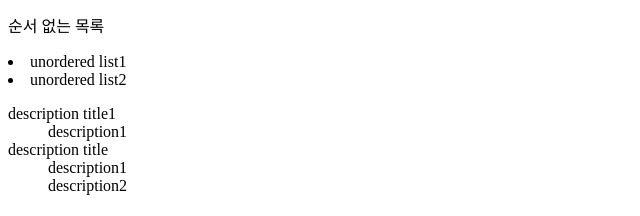
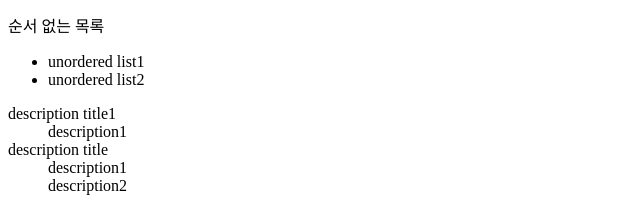
Before and after one commit to shinMyeong2/HTML_CSS_JS, a plain HTML site: page HTML/html 연습/리스트 연습.html in a window 1280 px wide. Shown: the part 335-551 px from the top of the page, 0-640 px from the left. Drawn offline with Linux system fonts and the light colour scheme.

Commit message:
day 3 modify

```diff
--- a/HTML/html 연습/리스트 연습.html
+++ b/HTML/html 연습/리스트 연습.html
@@ -25,10 +25,10 @@
             <li>대문자 표시</li>
         </ol>
         <p>순서 없는 목록</p>
-        <ur>
+        <ul>
             <li>unordered list1</li>
             <li>unordered list2</li>
-        </ur>
+        </ul>
         <dl>
             <dt>description title1</dt>
             <dd>description1</dd>
```
